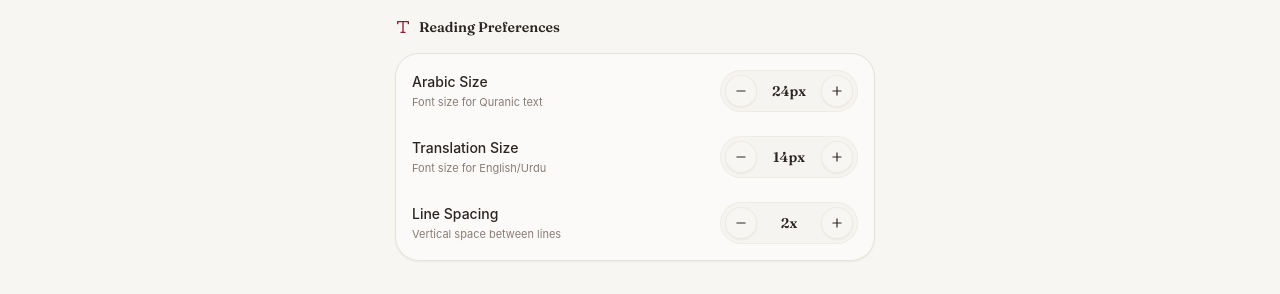
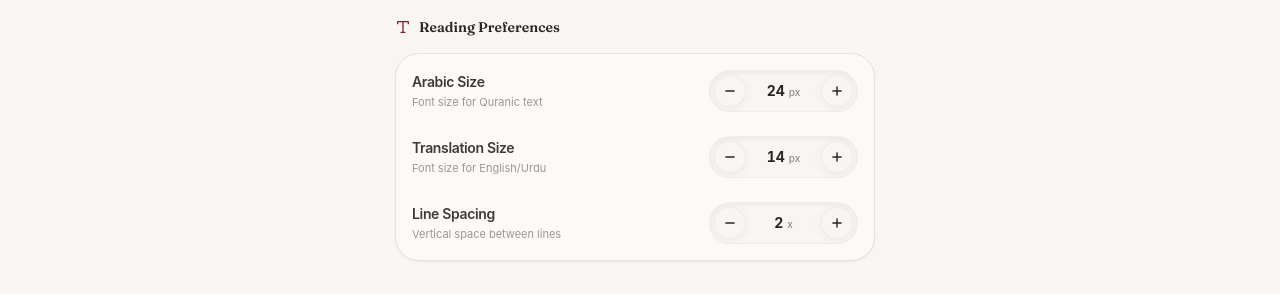
Before and after one commit to ariyanreja27/inside-quran, a React (Vite) app: page /settings in a window 1280 px wide. Shown: the part 400-694 px from the top of the page. Built offline with nearby package versions, Linux system fonts and the light colour scheme; the HTML template or start-up script is replaced by a standard one; a web font is replaced by a local one.

Commit message:
Refine Stepper component: sync button and icon animations, switch number font to Amiri, remove conflicting Tailwind transitions, add spring transition, update task and implementation plan.

```diff
--- a/src/pages/SettingsPage.tsx
+++ b/src/pages/SettingsPage.tsx
@@ -114,27 +114,38 @@ export default function SettingsPage() {
 
   const Stepper = ({ label, value, unit, min, max, step, onChange, description }: any) => {
     return (
-      <div className="flex items-center justify-between">
-        <div>
-          <p className="text-sm font-medium">{label}</p>
-          <p className="text-[11px] text-muted-foreground mt-0.5">{description || `${value}${unit}`}</p>
+      <div className="flex items-center justify-between group">
+        <div className="flex-1 pr-4 text-left">
+          <p className="text-sm font-semibold text-foreground/90 tracking-tight group-hover:text-foreground transition-colors">{label}</p>
+          <p className="text-[11px] text-muted-foreground leading-tight mt-1 opacity-80">{description || `${value}${unit}`}</p>
         </div>
-        <div className="flex items-center gap-2 bg-secondary/30 rounded-full p-1 border border-border/50">
-          <button
+        <div className="flex items-center bg-secondary/20 rounded-full p-1 border border-border/40 shadow-inner">
+          <motion.button
+            whileTap={{ scale: 0.85 }}
+            transition={{ type: "spring", stiffness: 400, damping: 25 }}
             disabled={value <= min}
             onClick={() => onChange(Math.max(min, Number((value - step).toFixed(1))))}
-            className="w-8 h-8 flex items-center justify-center rounded-full bg-background hover:bg-accent text-foreground shadow-sm transition-colors disabled:opacity-50 disabled:cursor-not-allowed border border-border/50"
+            className="w-8 h-8 flex items-center justify-center rounded-full bg-background/90 text-foreground shadow-[0_2px_10px_rgba(0,0,0,0.05)] hover:bg-background hover:shadow-md disabled:opacity-20 disabled:cursor-not-allowed border border-border/50"
+            aria-label="Decrease"
           >
-            <Minus size={14} />
-          </button>
-          <span className="text-sm font-semibold w-12 text-center font-display">{value}{unit}</span>
-          <button
+            <Minus size={14} strokeWidth={2.5} />
+          </motion.button>
+          <div className="px-5 min-w-[75px] flex items-center justify-center">
+            <span className="text-sm font-bold text-foreground font-Amiri tabular-nums">
+              {value}
+              <span className="text-[10px] ml-1 opacity-50 font-medium">{unit}</span>
+            </span>
+          </div>
+          <motion.button
+            whileTap={{ scale: 0.85 }}
+            transition={{ type: "spring", stiffness: 400, damping: 25 }}
             disabled={value >= max}
             onClick={() => onChange(Math.min(max, Number((value + step).toFixed(1))))}
-            className="w-8 h-8 flex items-center justify-center rounded-full bg-background hover:bg-accent text-foreground shadow-sm transition-colors disabled:opacity-50 disabled:cursor-not-allowed border border-border/50"
+            className="w-8 h-8 flex items-center justify-center rounded-full bg-background/90 text-foreground shadow-[0_2px_10px_rgba(0,0,0,0.05)] hover:bg-background hover:shadow-md disabled:opacity-20 disabled:cursor-not-allowed border border-border/50"
+            aria-label="Increase"
           >
-            <Plus size={14} />
-          </button>
+            <Plus size={14} strokeWidth={2.5} />
+          </motion.button>
         </div>
       </div>
     );
```
